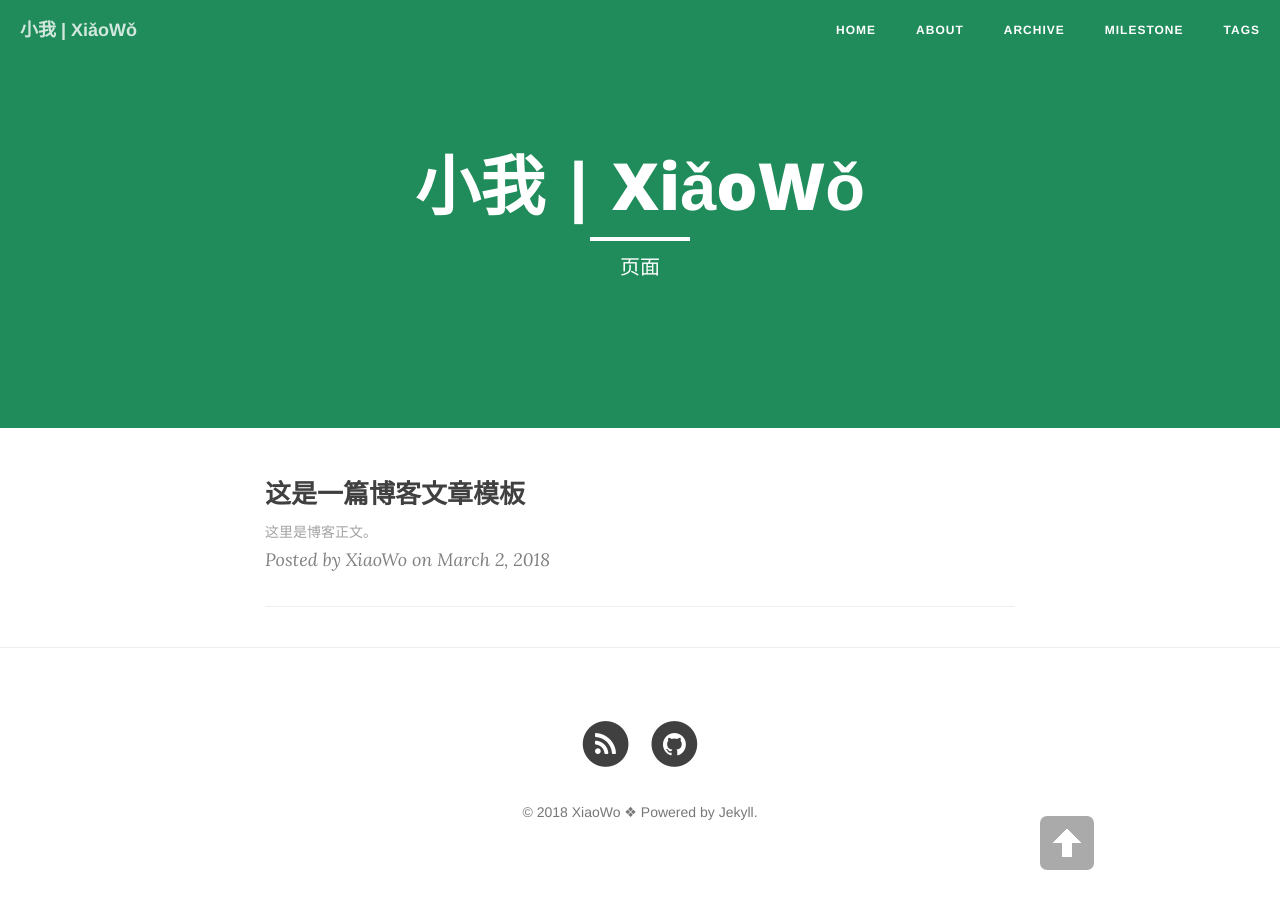
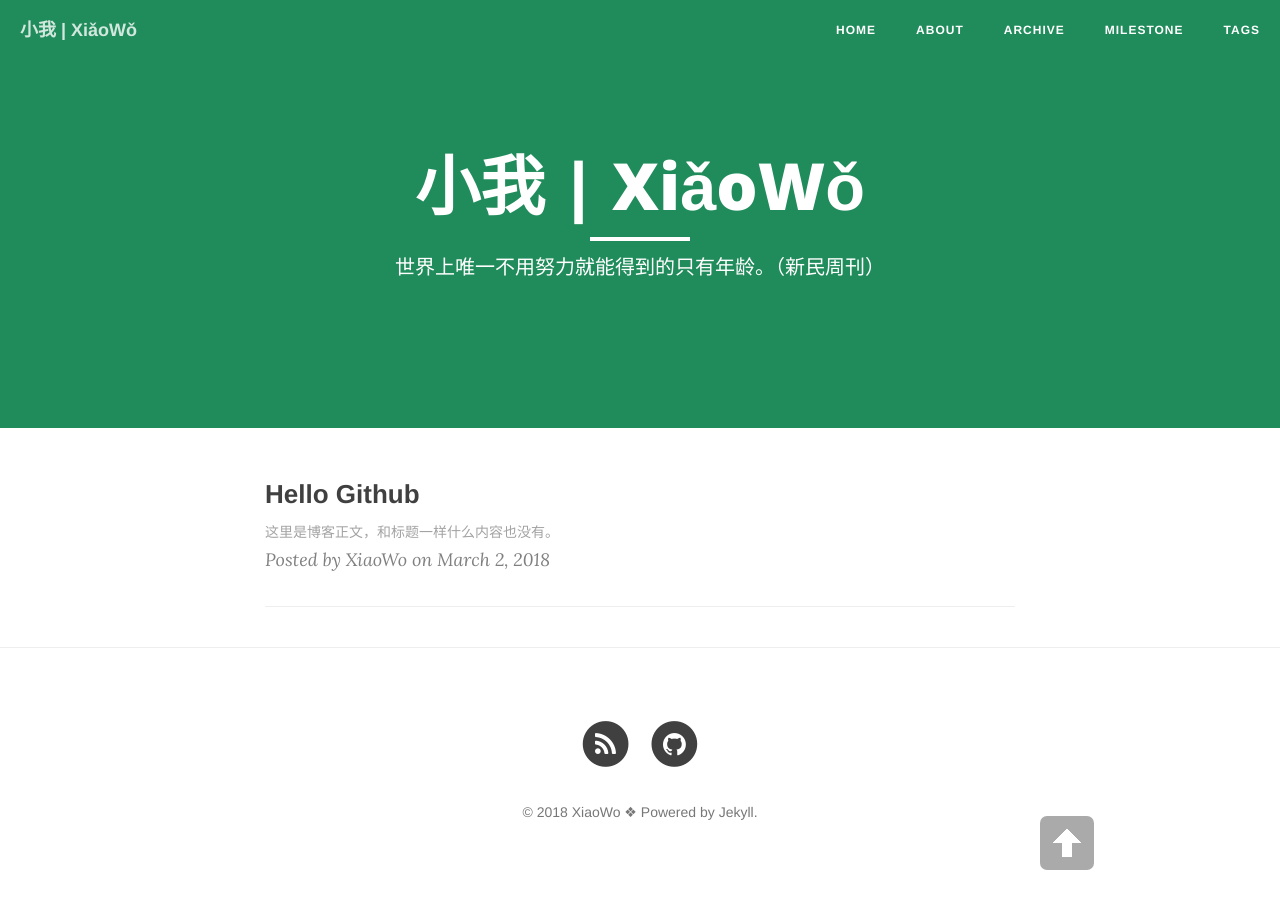
Before and after one commit to Li-QW/Li-QW.github.io, a Jekyll site: the page built from index.html, in a window 1280 px wide. Built offline with Jekyll 4.4.1, drawn with Linux system fonts in a browser that asks for light colours; nearby versions of some CDN libraries; the list of posts is cut into pages by our own code.

Commit message:
fill some text

```diff
--- a/_posts/2015-03-02-how-to-write.md
+++ b/_posts/2015-03-02-how-to-write.md
@@ -1,10 +1,10 @@
 ---
 layout: post
-title: 这是一篇博客文章模板
+title: Hello Github
 date: 2018-3-02
 categories: blog
-tags: [标签一,标签二]
-description: 文章金句。
+tags: [空]
+description: 你以为这里会有什么，其实什么也没有。
 ---
 
-这里是博客正文。
+这里是博客正文，和标题一样什么内容也没有。
--- a/archive.md
+++ b/archive.md
@@ -1,7 +1,7 @@
 ---
 layout: page
 title: "Archive"
-description: "文章归档"
+description: "他以前都啰嗦些什么玩意"
 header-img: "img/orange.jpg"
 ---
 
--- a/index.html
+++ b/index.html
@@ -1,6 +1,6 @@
 ---
 layout: page
-description: "页面"
+description: "世界上唯一不用努力就能得到的只有年龄。（新民周刊）"
 ---
 
 {% for post in paginator.posts %}
```
Also changed, not shown: about.md (+1 -1 lines), milestone.md (+3 -2 lines), README.md.
